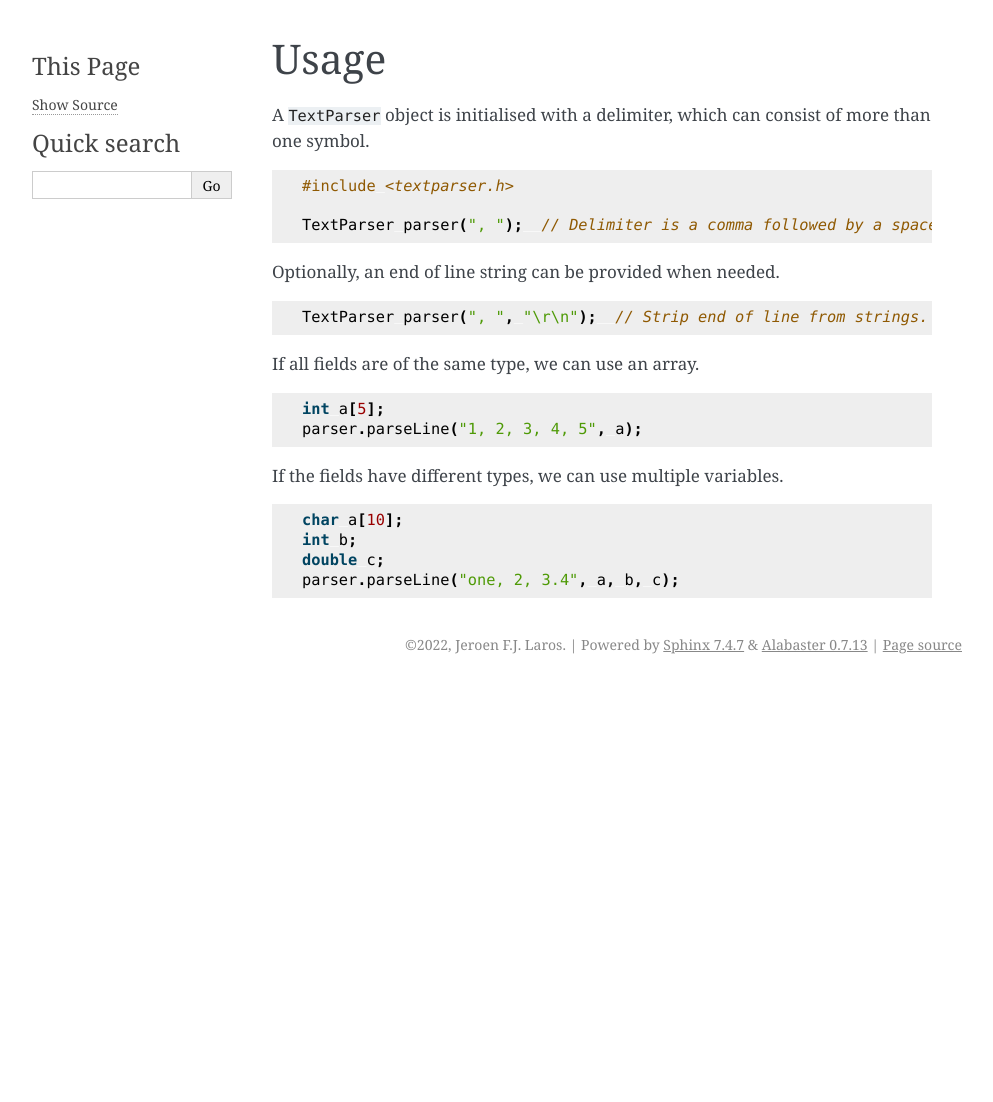
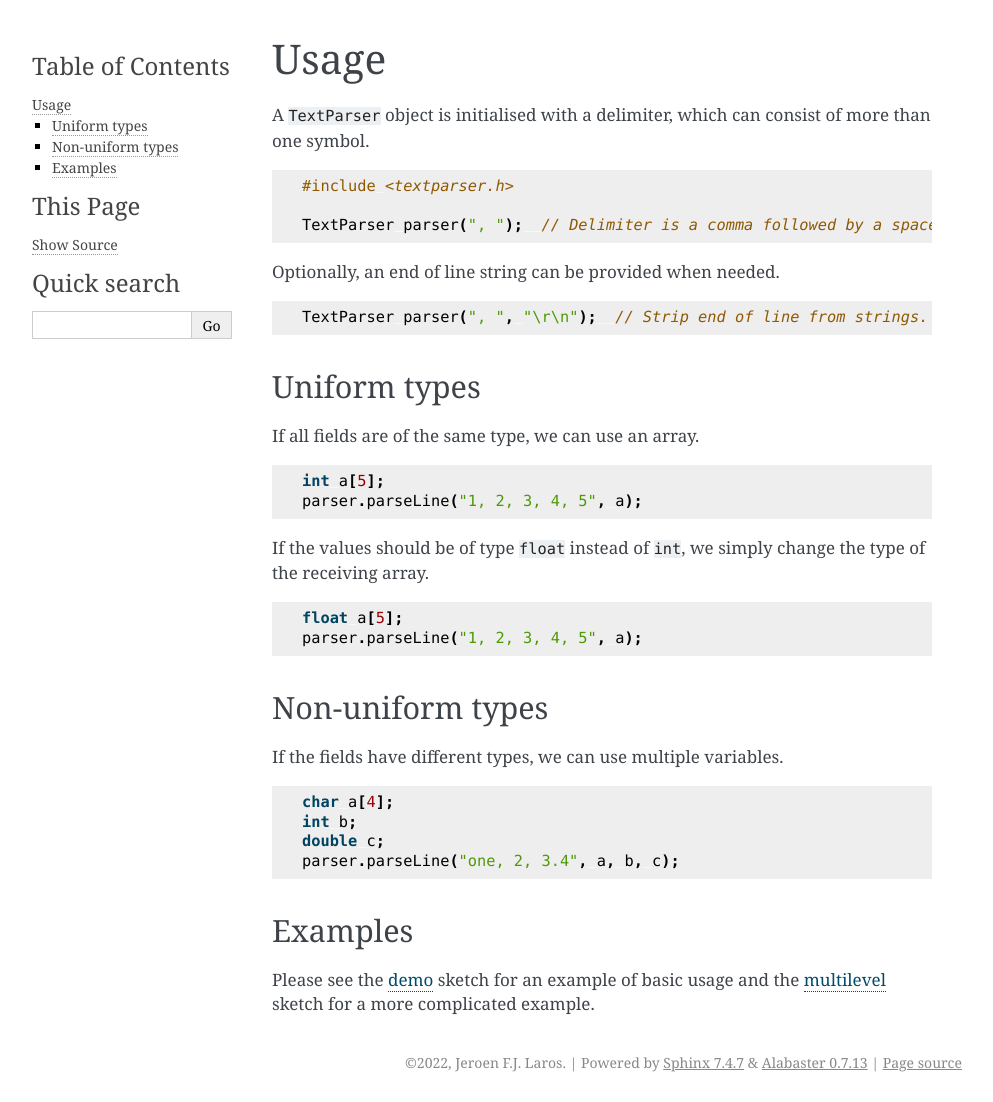
Before and after one commit to jfjlaros/textparser, a Sphinx documentation site: the page built from docs/usage.rst, in a window 1280 px wide. Shown: the whole page, without its empty margins (148-1141 px from the left). Built offline with Sphinx 7.4.7, drawn with Linux system fonts in a browser that asks for light colours; before the commit the page ends 900 px from its top, so only the background shows below that.

Commit message:
Documentation.

```diff
--- a/docs/usage.rst
+++ b/docs/usage.rst
@@ -16,6 +16,10 @@ Optionally, an end of line string can be provided when needed.
 
     TextParser parser(", ", "\r\n");  // Strip end of line from strings.
 
+
+Uniform types
+-------------
+
 If all fields are of the same type, we can use an array.
 
 .. code-block:: cpp
@@ -23,11 +27,33 @@ If all fields are of the same type, we can use an array.
     int a[5];
     parser.parseLine("1, 2, 3, 4, 5", a);
 
+If the values should be of type ``float`` instead of ``int``, we simply
+change the type of the receiving array.
+
+.. code-block:: cpp
+
+    float a[5];
+    parser.parseLine("1, 2, 3, 4, 5", a);
+
+Non-uniform types
+-----------------
+
 If the fields have different types, we can use multiple variables.
 
 .. code-block:: cpp
 
-    char a[10];
+    char a[4];
     int b;
     double c;
     parser.parseLine("one, 2, 3.4", a, b, c);
+
+
+Examples
+--------
+
+Please see the demo_ sketch for an example of basic usage and the multilevel_
+sketch for a more complicated example.
+
+
+.. _demo: https://github.com/jfjlaros/textparser/blob/master/examples/demo/demo.ino
+.. _multilevel: https://github.com/jfjlaros/textparser/blob/master/examples/multilevel/multilevel.ino
```
Also changed, not shown: README.rst (+8 -7 lines), docs/introduction.rst (+94 -8 lines), 3 other files.
